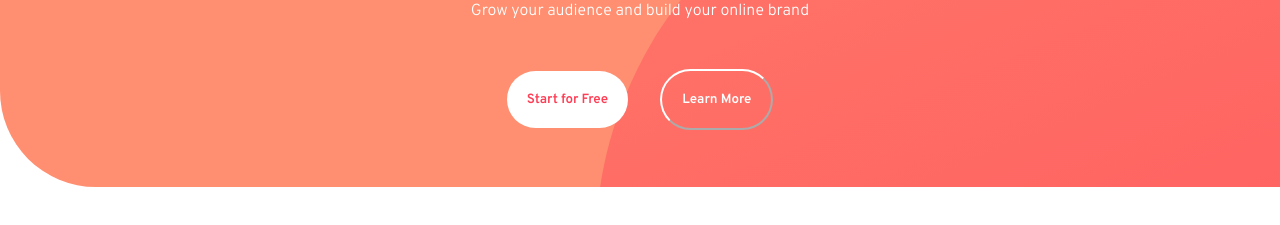
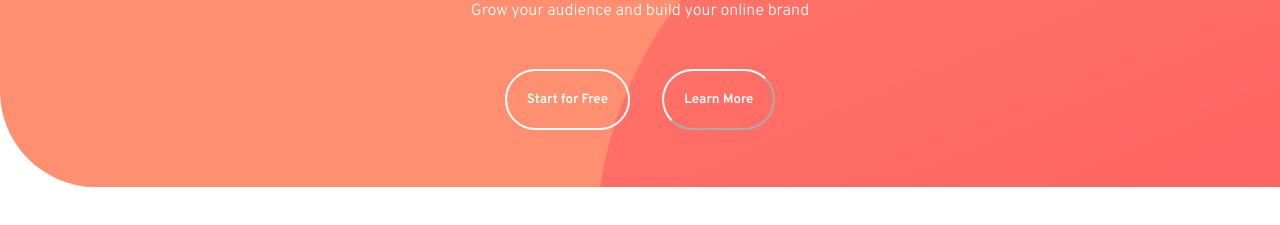
Before and after one commit to nyrellcl/Blogr-, a plain HTML site: page index.html in a window 1280 px wide. In both pictures the pointer is over the button "Start for Free". Shown: the part 213-438 px from the top of the page. Drawn offline with Linux system fonts and the light colour scheme.

Commit message:
Update styles.css

```diff
--- a/styles.css
+++ b/styles.css
@@ -145,6 +145,12 @@ ul.nav-list {
   border: none;
 }
 
+.btn-1:hover {
+  background-color: transparent;
+  color: white;
+  border: 2px solid white;
+}
+
 .btn-2 {
   margin-left: 2rem;
   background-color: transparent;
@@ -154,4 +160,5 @@ ul.nav-list {
   font-weight: 600;
   border-color: white;
   color: white;
+  cursor: pointer;
 }
```
